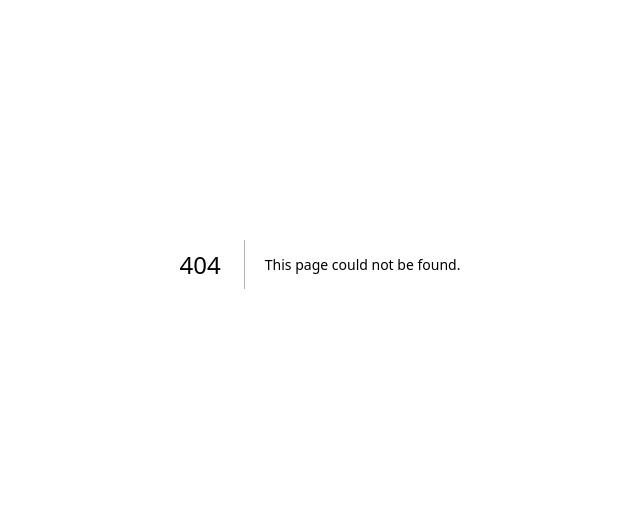
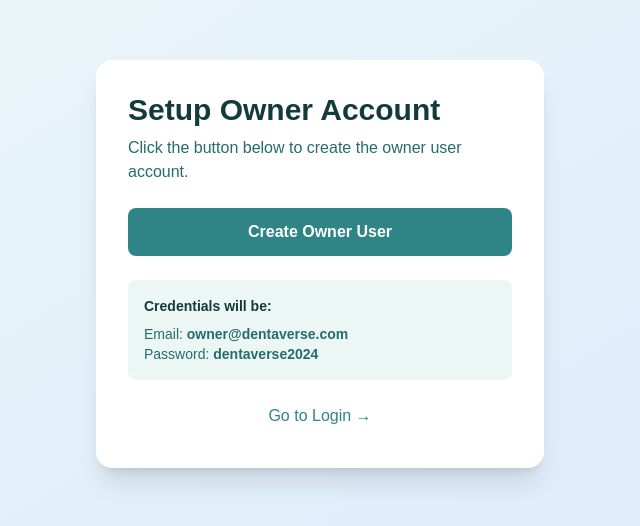
Before and after one commit to Bayder0/Dentaverse, a Next.js app in the folder dentaverse-app/: page /setup in a window 1280 px wide. Before the commit this address had no page. Shown: the part 136-662 px from the top of the page, without its empty margins (320-960 px from the left). Built offline with nearby package versions, Linux system fonts and the light colour scheme.

Commit message:
Add setup page to create owner user

```diff
--- /dev/null
+++ b/dentaverse-app/scripts/create-owner.js
@@ -0,0 +1,41 @@
+const { PrismaClient } = require("@prisma/client");
+const bcrypt = require("bcryptjs");
+
+const prisma = new PrismaClient();
+
+async function createOwner() {
+  try {
+    const ownerEmail = "owner@dentaverse.com";
+    const ownerPassword = "dentaverse2024";
+    const hashedPassword = await bcrypt.hash(ownerPassword, 10);
+
+    const user = await prisma.user.upsert({
+      where: { email: ownerEmail },
+      update: {
+        name: "DentaVerse Owner",
+        role: "OWNER",
+        hashedPassword: hashedPassword,
+        plainPassword: ownerPassword,
+      },
+      create: {
+        email: ownerEmail,
+        name: "DentaVerse Owner",
+        role: "OWNER",
+        hashedPassword: hashedPassword,
+        plainPassword: ownerPassword,
+      },
+    });
+
+    console.log("✅ Owner user created/updated successfully!");
+    console.log(`Email: ${user.email}`);
+    console.log(`Password: ${ownerPassword}`);
+    console.log(`Role: ${user.role}`);
+  } catch (error) {
+    console.error("❌ Error creating owner user:", error);
+    process.exit(1);
+  } finally {
+    await prisma.$disconnect();
+  }
+}
+
+createOwner();
--- /dev/null
+++ b/dentaverse-app/src/app/api/setup-owner/route.ts
@@ -0,0 +1,67 @@
+import { NextResponse } from "next/server";
+import { prisma } from "@/lib/prisma";
+import bcrypt from "bcryptjs";
+
+async function createOwner() {
+  try {
+    const ownerEmail = "owner@dentaverse.com";
+    const ownerPassword = "dentaverse2024";
+
+    // Check if owner already exists
+    const existingOwner = await prisma.user.findUnique({
+      where: { email: ownerEmail },
+    });
+
+    if (existingOwner) {
+      return NextResponse.json({
+        success: true,
+        message: "Owner user already exists",
+        email: ownerEmail,
+        password: existingOwner.plainPassword || ownerPassword,
+      });
+    }
+
+    // Create owner user
+    const hashedPassword = await bcrypt.hash(ownerPassword, 10);
+
+    const owner = await prisma.user.create({
+      data: {
+        email: ownerEmail,
+        name: "DentaVerse Owner",
+        role: "OWNER",
+        hashedPassword: hashedPassword,
+        plainPassword: ownerPassword,
+      },
+    });
+
+    return NextResponse.json({
+      success: true,
+      message: "Owner user created successfully!",
+      email: ownerEmail,
+      password: ownerPassword,
+    });
+  } catch (error: any) {
+    console.error("Error creating owner:", error);
+    return {
+      success: false,
+      error: error.message || "Failed to create owner user",
+      details: error.toString(),
+    };
+  }
+}
+
+export async function GET() {
+  const result = await createOwner();
+  if (result.success) {
+    return NextResponse.json(result);
+  }
+  return NextResponse.json(result, { status: 500 });
+}
+
+export async function POST() {
+  const result = await createOwner();
+  if (result.success) {
+    return NextResponse.json(result);
+  }
+  return NextResponse.json(result, { status: 500 });
+}
--- /dev/null
+++ b/dentaverse-app/src/app/setup/page.tsx
@@ -0,0 +1,74 @@
+"use client";
+
+import { useState } from "react";
+import { useRouter } from "next/navigation";
+
+export default function SetupPage() {
+  const [status, setStatus] = useState<{ type: "success" | "error"; message: string } | null>(null);
+  const [loading, setLoading] = useState(false);
+  const router = useRouter();
+
+  const createOwner = async () => {
+    setLoading(true);
+    setStatus(null);
+
+    try {
+      const response = await fetch("/api/setup-owner", { method: "POST" });
+      const data = await response.json();
+
+      if (data.success) {
+        setStatus({ type: "success", message: data.message || "Owner user created successfully! Redirecting to login..." });
+        setTimeout(() => {
+          router.push("/login");
+        }, 2000);
+      } else {
+        const errorMsg = data.error || data.details || "Failed to create owner user";
+        setStatus({ type: "error", message: `Error: ${errorMsg}. Make sure your DATABASE_URL is correctly configured.` });
+      }
+    } catch (error: any) {
+      setStatus({ type: "error", message: `Network error: ${error.message}. Check your database connection.` });
+    } finally {
+      setLoading(false);
+    }
+  };
+
+  return (
+    <div className="min-h-screen flex items-center justify-center bg-gradient-to-br from-cyan-50 to-blue-100 p-4">
+      <div className="max-w-md w-full bg-white rounded-2xl shadow-xl p-8">
+        <h1 className="text-3xl font-bold text-cyan-900 mb-2">Setup Owner Account</h1>
+        <p className="text-cyan-700 mb-6">Click the button below to create the owner user account.</p>
+
+        {status && (
+          <div className={`mb-4 p-4 rounded-lg ${
+            status.type === "success"
+              ? "bg-green-50 text-green-800 border border-green-200"
+              : "bg-red-50 text-red-800 border border-red-200"
+          }`}>
+            {status.message}
+          </div>
+        )}
+
+        <button
+          onClick={createOwner}
+          disabled={loading}
+          className="w-full bg-cyan-600 hover:bg-cyan-700 disabled:bg-cyan-400 text-white font-semibold py-3 px-6 rounded-lg transition-colors"
+        >
+          {loading ? "Creating..." : "Create Owner User"}
+        </button>
+
+        <div className="mt-6 p-4 bg-cyan-50 rounded-lg">
+          <p className="text-sm font-semibold text-cyan-900 mb-2">Credentials will be:</p>
+          <p className="text-sm text-cyan-700">Email: <strong>owner@dentaverse.com</strong></p>
+          <p className="text-sm text-cyan-700">Password: <strong>dentaverse2024</strong></p>
+        </div>
+
+        <button
+          onClick={() => router.push("/login")}
+          className="mt-4 w-full text-cyan-600 hover:text-cyan-700 font-medium py-2"
+        >
+          Go to Login →
+        </button>
+      </div>
+    </div>
+  );
+}
```
Also changed, not shown: dentaverse-app/src/components/charts/revenue-trend.tsx (line endings or trailing spaces), dentaverse-app/src/components/form-status.tsx (line endings or trailing spaces), dentaverse-app/src/lib/format.ts (line endings or trailing spaces), dentaverse-app/src/lib/kpis.ts (line endings or trailing spaces).
